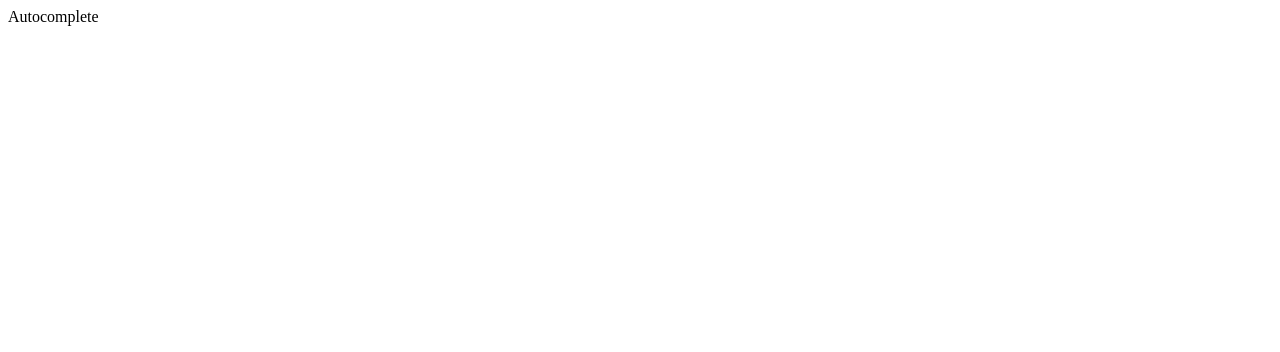
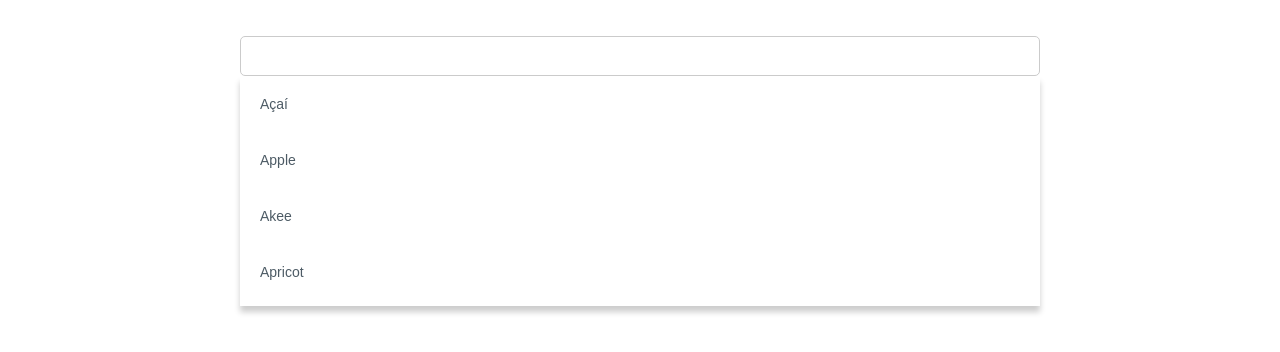
Before and after one commit to cllagosr/autocomplete, a React (Create React App) app: page / in a window 1280 px wide. Shown: the top 352 px of the page. Built offline with nearby package versions, Linux system fonts and the light colour scheme.

Commit message:
Adds basic styles

```diff
--- a/package.json
+++ b/package.json
@@ -6,6 +6,7 @@
     "@testing-library/jest-dom": "^4.2.4",
     "@testing-library/react": "^9.3.2",
     "@testing-library/user-event": "^7.1.2",
+    "fuzzy-search": "^3.2.1",
     "prop-types": "^15.7.2",
     "react": "^16.13.1",
     "react-dom": "^16.13.1",
--- /dev/null
+++ b/src/assets/styles/global.js
@@ -0,0 +1,22 @@
+import { createGlobalStyle } from 'styled-components';
+
+export const GlobalStyle = createGlobalStyle`
+  html {
+    -webkit-box-sizing: border-box;
+    -moz-box-sizing: border-box;
+    box-sizing: border-box;
+  }
+
+  *, *:before, *:after {
+    -webkit-box-sizing: inherit;
+    -moz-box-sizing: inherit;
+    box-sizing: inherit;
+  }
+
+  body {
+    font-family: 'Jaldi', sans-serif;
+    color: ${({ theme }) => theme.colors.font};
+    margin: 0;
+    font-size: 14px;
+  }
+`;
--- a/src/assets/styles/theme.js
+++ b/src/assets/styles/theme.js
@@ -1,5 +1,7 @@
 export const colors = {
-  gray: '#999999',
+  gray: '#cbcbcb',
+  darkGray: '#6d6d6d',
+  font: '#4d5b65',
   primary: '#262a5a',
 };
 
--- a/src/components/Autocomplete/Autocomplete.js
+++ b/src/components/Autocomplete/Autocomplete.js
@@ -1,8 +1,20 @@
 import React from 'react';
 import PropTypes from 'prop-types';
+import * as S from './autocomplete.styled';
 
-const Autocomplete = () => {
-  return <div> Autocomplete </div>;
+const Autocomplete = ({data}) => {
+  const handleOnChange = (event) => {
+    console.log(event.target.value)
+  }
+
+  return (
+    <S.InputWrapper>
+      <S.Input type="text" onChange={handleOnChange}/>
+      <S.ListWrapper>
+        {data.map((item, index) => <li key={index}>{item}</li> )}
+      </S.ListWrapper>
+    </S.InputWrapper>
+  );
 };
 
 Autocomplete.propTypes = {
--- a/src/components/Autocomplete/autocomplete.styled.js
+++ b/src/components/Autocomplete/autocomplete.styled.js
@@ -0,0 +1,45 @@
+import styled from 'styled-components';
+
+export const InputWrapper = styled.div`
+  position: relative;
+`;
+
+export const Input = styled.input`
+  width: 100%;
+  display: block;
+  box-sizing: border-box;
+  height: 40px;
+  cursor: auto;
+  outline: none;
+  border-width: 1px;
+  border-style: solid;
+  border-radius: 5px;
+  border-color: ${({theme}) => theme.colors.gray};
+  border-image: initial;
+  padding: 0 12px;
+  font-size: 14px;
+  color: ${({theme}) => theme.colors.font};
+  font-family: inherit;
+
+  :focus {
+    border-color: ${({theme}) => theme.colors.darkGray}
+  }
+`;
+
+export const ListWrapper = styled.ul`
+  list-style-type: none;
+  position: absolute;
+  margin-top: 0;
+  padding-left: 0;
+  width: 100%;
+  max-height: 230px;
+  overflow-y: auto;
+  box-shadow: 0 6px 6px rgba(0,0,0,0.2);
+
+  li {
+    cursor: pointer;
+    display: block;
+    white-space: normal;
+    padding: 20px;
+  }
+`;
--- a/src/index.js
+++ b/src/index.js
@@ -1,13 +1,15 @@
 import React from 'react';
 import ReactDOM from 'react-dom';
-import App from './views/App';
+import App from './views/App/App';
 import { ThemeProvider } from 'styled-components';
 import * as serviceWorker from './serviceWorker';
 import { theme } from './assets/styles/theme';
+import { GlobalStyle } from './assets/styles/global';
 
 ReactDOM.render(
   <React.StrictMode>
     <ThemeProvider theme={theme}>
+      <GlobalStyle />
       <App />
     </ThemeProvider>
   </React.StrictMode>,
--- a/src/views/App.js
+++ /dev/null
@@ -1,9 +0,0 @@
-import React from 'react';
-import { food } from '../data/food';
-import Autocomplete from '../components/Autocomplete/Autocomplete';
-
-const App = () => {
-  return <Autocomplete data={food} />;
-};
-
-export default App;
--- /dev/null
+++ b/src/views/App/App.js
@@ -0,0 +1,14 @@
+import React from 'react';
+import { food } from '../../data/food';
+import Autocomplete from '../../components/Autocomplete/Autocomplete';
+import * as S from './app.styled';
+
+const App = () => {
+  return (
+    <S.Layout>
+      <Autocomplete data={food} />
+    </S.Layout>
+  );
+};
+
+export default App;
--- /dev/null
+++ b/src/views/App/app.styled.js
@@ -0,0 +1,6 @@
+import styled from 'styled-components';
+
+export const Layout = styled.main`
+  max-width: 800px;
+  margin: 36px auto;
+`;
```
Also changed, not shown: 1 other file (tests, documents, lock files or other folders).
